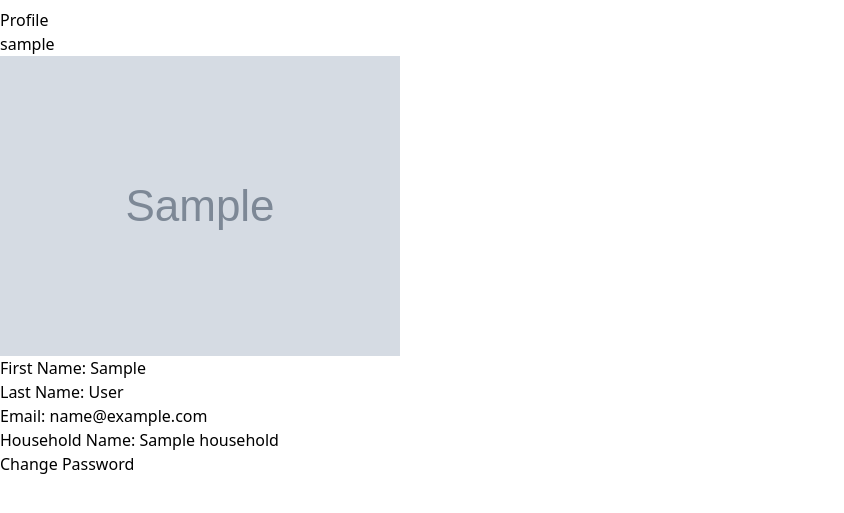
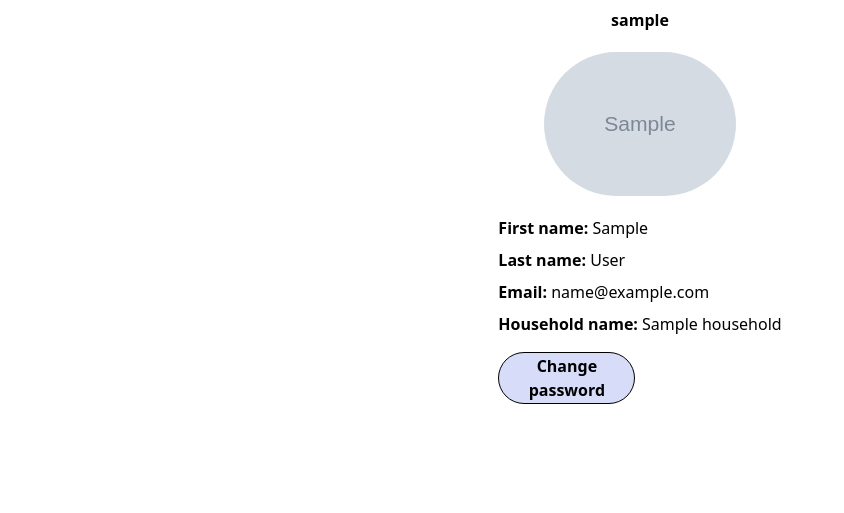
Before and after one commit to jamiepantling/fridgy, a Django app: page /profile/1/ in a window 1280 px wide. Shown: the part 53-566 px from the top of the page, without its empty margins (0-844 px from the left). Run offline with Django 4.2, Linux system fonts and the light colour scheme; tables that the repository leaves empty hold one stand-in row (values such as "Sample post"); grey boxes marked "Sample" are stand-in pictures; some libraries are stand-ins or nearby versions; some web fonts are replaced.

Commit message:
add basic styling

```diff
--- a/app/templates/profile/detail.html
+++ b/app/templates/profile/detail.html
@@ -1,16 +1,20 @@
 {% extends 'base.html' %}
+{% load widget_tweaks %}
 {% block content %}
 
-<h1>Profile</h1>
-
-<div>{{ user.username }}</div>
-<div><img src="{{ profile.user_image }}" alt="USER_IMAGE"></div>
-<p>First Name: {{ user.first_name }}</p>
-<p>Last Name: {{ user.last_name }}</p>
-<p>Email: {{ user.email }}</p>
-<p>Household Name: {{ profile.household.name }}</p>
-
-<a href="{% url 'user_change_password' %}">Change Password</a>
-
-
+<div class="items-center flex flex-col">
+   <div class="">
+       <h5 class="text-center font-bold mb-5">{{ user.username }}</h5>
+    </div>
+    <div class="items-center flex flex-col">
+        <img class="h-36 mb-5 rounded-full" src="{{ profile.user_image }}" alt="USER_IMAGE">
+        <ul>
+            <li class="mb-2"><span class="font-bold">First name:</span> {{ user.first_name }}</li>
+            <li class="mb-2"><span class="font-bold">Last name:</span> {{ user.last_name }}</li>
+            <li class="mb-2"><span class="font-bold">Email:</span> {{ user.email }}</li>
+            <li class="mb-2"><span class="font-bold">Household name:</span> {{ profile.household.name }}</li>
+            <li class="my-4"><a href="{% url 'user_change_password' %}"><button class="btn">Change password</button></a></li>
+        </ul>
+    </div>
+</div>
 {% endblock %}
--- a/theme/static/css/dist/styles.css
+++ b/theme/static/css/dist/styles.css
@@ -724,6 +724,11 @@ select {
   margin-right: 0.25rem;
 }
 
+.my-2 {
+  margin-top: 0.5rem;
+  margin-bottom: 0.5rem;
+}
+
 .mb-10 {
   margin-bottom: 2.5rem;
 }
@@ -756,6 +761,10 @@ select {
   margin-top: 1.25rem;
 }
 
+.mb-2 {
+  margin-bottom: 0.5rem;
+}
+
 .block {
   display: block;
 }
@@ -778,6 +787,22 @@ select {
 
 .h-10 {
   height: 2.5rem;
+}
+
+.h-96 {
+  height: 24rem;
+}
+
+.h-44 {
+  height: 11rem;
+}
+
+.h-36 {
+  height: 9rem;
+}
+
+.max-h-96 {
+  max-height: 24rem;
 }
 
 .w-full {
```
